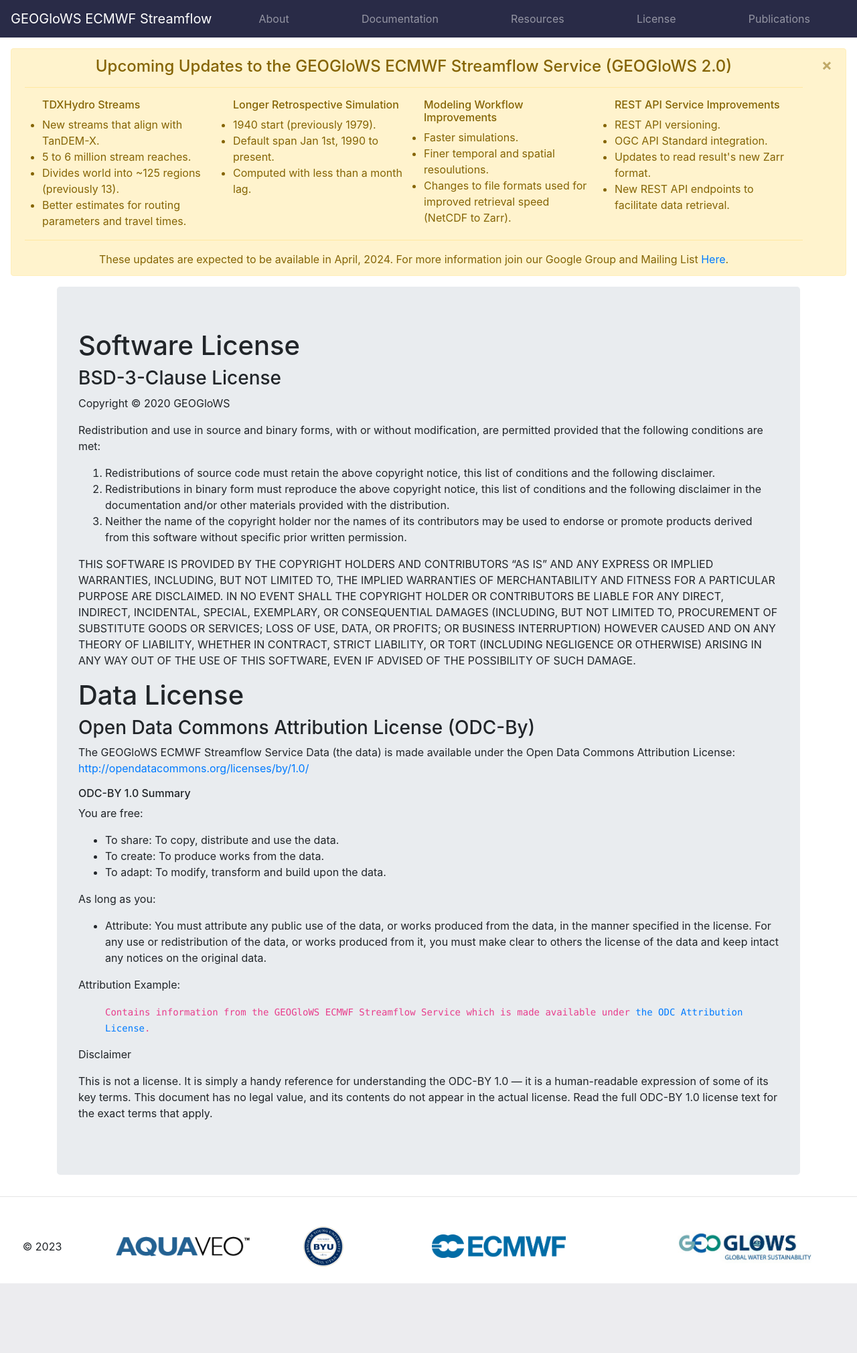
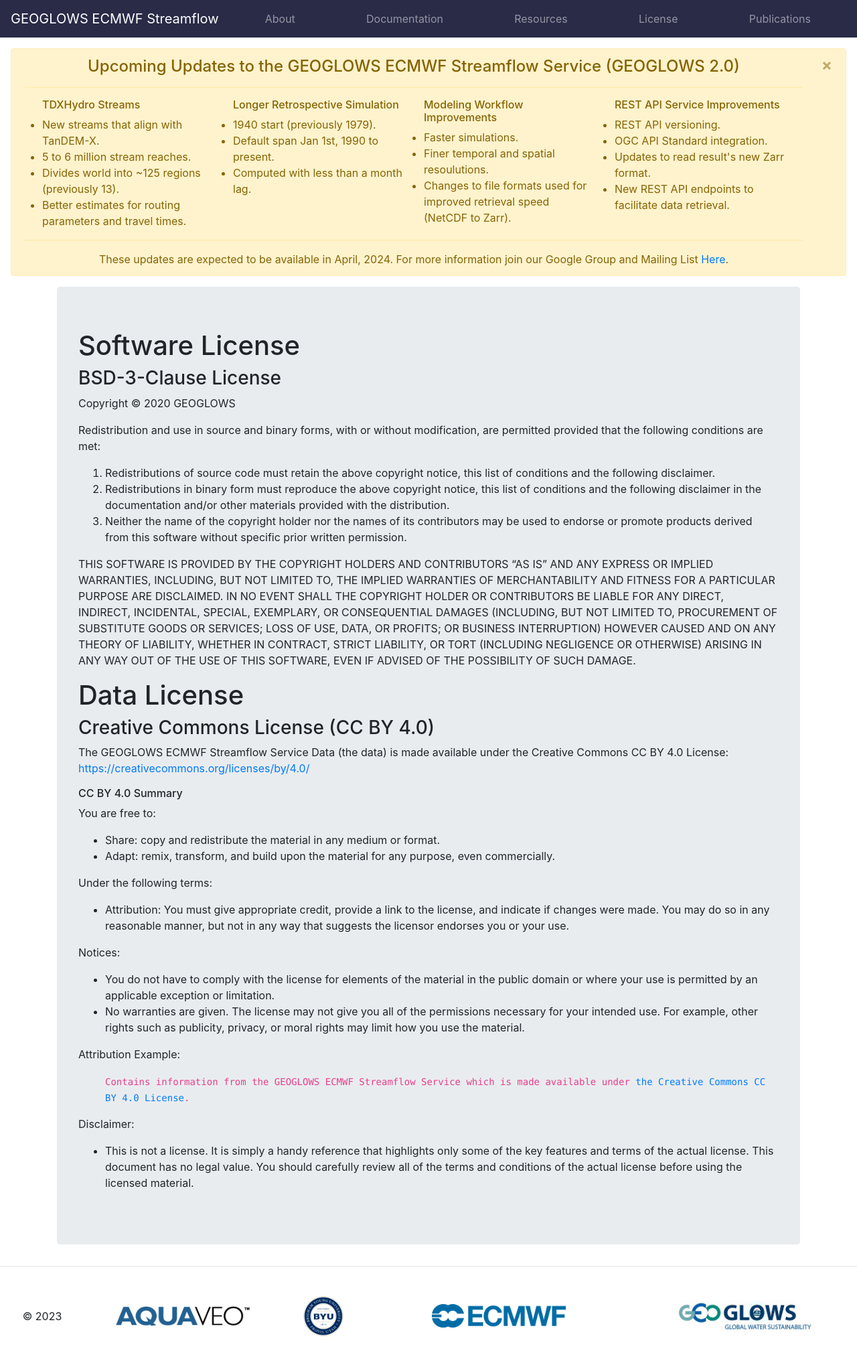
Before and after one commit to geoglows/geoglows-rest-api, a Flask app: page /license in a window 1280 px wide. Shown: the whole page at 67% size. Before the commit the page ends 1916 px from the top, so only its background shows below. Run offline with Flask 3, Linux system fonts and the light colour scheme; parts of the project's set-up code (start-up, migrations or seed data) failed here and were passed over; some libraries are stand-ins or nearby versions.

Commit message:
updated license to cc; updated geoglows spelling

```diff
--- a/GSP_API/templates/base_template.html
+++ b/GSP_API/templates/base_template.html
@@ -4,7 +4,7 @@
   <title>{% block title %}{% endblock %}</title>
   <meta charset="utf-8">
   <meta http-equiv="X-UA-Compatible" content="IE=edge">
-  <meta name="description" content="GEOGloWS ECMWF Streamflow Service">
+  <meta name="description" content="GEOGLOWS ECMWF Streamflow Service">
   <meta name="author" content="Riley Hales">
   <meta name="viewport" content="width=device-width, initial-scale=1">
   <link rel="shortcut icon" href="/static/images/favicon.ico" type="image/x-icon">
@@ -21,7 +21,7 @@
 <body>
 {% block navbar %}
   <nav class="navbar navbar-expand-lg navbar-dark" style="background-color:#292b47;">
-    <a class="navbar-brand" href="{{ url_for('home') }}">GEOGloWS ECMWF Streamflow</a>
+    <a class="navbar-brand" href="{{ url_for('home') }}">GEOGLOWS ECMWF Streamflow</a>
     <button class="navbar-toggler" type="button" data-toggle="collapse" data-target="#navbarNav" aria-controls="navbarNav" aria-expanded="false" aria-label="Toggle navigation">
       <span class="navbar-toggler-icon"></span>
     </button>
@@ -38,7 +38,7 @@
   {% block flash_message %}
     <div id="flashMessage" class="alert alert-warning alert-dismissible" role="alert" style="display:none;margin:1rem;">
       <h4 class="alert-heading" style="text-align:center;">
-        Upcoming Updates to the GEOGloWS ECMWF Streamflow Service (GEOGloWS 2.0)
+        Upcoming Updates to the GEOGLOWS ECMWF Streamflow Service (GEOGLOWS 2.0)
       </h4>
       <hr>
       <div class="container" style="min-width:90%">
@@ -125,7 +125,7 @@
       </div>
       <div class="col-md-3 text-center">
         <a href="https://www.geoglows.org/" target="_blank" style="line-height: 60px;">
-          <img src="/static/images/geoglowslogo.png" alt="GEOGloWS" style="width:200px;margin:auto;vertical-align:middle;display:inline-block;">
+          <img src="/static/images/geoglowslogo.png" alt="GEOGLOWS" style="width:200px;margin:auto;vertical-align:middle;display:inline-block;">
         </a>
       </div>
     </div>
--- a/GSP_API/templates/license.html
+++ b/GSP_API/templates/license.html
@@ -1,11 +1,11 @@
 {% extends "base_template.html" %}
-{% block title %}License - GEOGloWS ECMWF Streamflow Model{% endblock %}
+{% block title %}License - GEOGLOWS ECMWF Streamflow Model{% endblock %}
 
 {% block page_content %}
   <h1>Software License</h1>
   <h3>BSD-3-Clause License</h3>
   <p>
-    Copyright &#169; 2020 GEOGloWS
+    Copyright &#169; 2020 GEOGLOWS
   </p>
   <p>
     Redistribution and use in source and binary forms, with or without modification, are permitted provided that the following conditions are met:
@@ -25,31 +25,39 @@
       THIS SOFTWARE IS PROVIDED BY THE COPYRIGHT HOLDERS AND CONTRIBUTORS “AS IS” AND ANY EXPRESS OR IMPLIED WARRANTIES, INCLUDING, BUT NOT LIMITED TO, THE IMPLIED WARRANTIES OF MERCHANTABILITY AND FITNESS FOR A PARTICULAR PURPOSE ARE DISCLAIMED. IN NO EVENT SHALL THE COPYRIGHT HOLDER OR CONTRIBUTORS BE LIABLE FOR ANY DIRECT, INDIRECT, INCIDENTAL, SPECIAL, EXEMPLARY, OR CONSEQUENTIAL DAMAGES (INCLUDING, BUT NOT LIMITED TO, PROCUREMENT OF SUBSTITUTE GOODS OR SERVICES; LOSS OF USE, DATA, OR PROFITS; OR BUSINESS INTERRUPTION) HOWEVER CAUSED AND ON ANY THEORY OF LIABILITY, WHETHER IN CONTRACT, STRICT LIABILITY, OR TORT (INCLUDING NEGLIGENCE OR OTHERWISE) ARISING IN ANY WAY OUT OF THE USE OF THIS SOFTWARE, EVEN IF ADVISED OF THE POSSIBILITY OF SUCH DAMAGE.
   </p>
   <h1>Data License</h1>
-  <h3>Open Data Commons Attribution License (ODC-By)</h3>
+  <h3>Creative Commons License (CC BY 4.0)</h3>
   <p>
-    The GEOGloWS ECMWF Streamflow Service Data (the data) is made available under the Open Data Commons Attribution License: <a href="http://opendatacommons.org/licenses/by/1.0/" target="_blank">http://opendatacommons.org/licenses/by/1.0/</a>
+    The GEOGLOWS ECMWF Streamflow Service Data (the data) is made available under the Creative Commons CC BY 4.0 License: <a href="https://creativecommons.org/licenses/by/4.0/" target="_blank">https://creativecommons.org/licenses/by/4.0/</a>
   </p>
-  <h6>ODC-BY 1.0 Summary</h6>
+  <h6>CC BY 4.0 Summary</h6>
   <p>
-    You are free:
+    You are free to:
   </p>
   <ul>
     <li>
-      To share: To copy, distribute and use the data.
+      Share: copy and redistribute the material in any medium or format.
     </li>
     <li>
-      To create: To produce works from the data.
-    </li>
-    <li>
-      To adapt: To modify, transform and build upon the data.
+      Adapt: remix, transform, and build upon the material for any purpose, even commercially.
     </li>
   </ul>
   <p>
-    As long as you:
+    Under the following terms:
   </p>
   <ul>
     <li>
-      Attribute: You must attribute any public use of the data, or works produced from the data, in the manner specified in the license. For any use or redistribution of the data, or works produced from it, you must make clear to others the license of the data and keep intact any notices on the original data.
+      Attribution: You must give appropriate credit, provide a link to the license, and indicate if changes were made. You may do so in any reasonable manner, but not in any way that suggests the licensor endorses you or your use.
+    </li>
+  </ul>
+  <p>
+    Notices:
+  </p>
+  <ul>
+    <li>
+      You do not have to comply with the license for elements of the material in the public domain or where your use is permitted by an applicable exception or limitation.
+    </li>
+    <li>
+      No warranties are given. The license may not give you all of the permissions necessary for your intended use. For example, other rights such as publicity, privacy, or moral rights may limit how you use the material.
     </li>
   </ul>
   <p>
@@ -58,14 +66,17 @@
   <ul style="list-style-type: none;">
     <li>
       <code>
-        Contains information from the GEOGloWS ECMWF Streamflow Service which is made available under <a href="http://opendatacommons.org/licenses/by/1.0/" target="_blank">the ODC Attribution License</a>.
+        Contains information from the GEOGLOWS ECMWF Streamflow Service which is made available under <a href="https://creativecommons.org/licenses/by/4.0/" target="_blank">the Creative Commons CC BY 4.0 License</a>.
       </code>
     </li>
   </ul>
   <p>
-    Disclaimer
+    Disclaimer:
   </p>
+  <ul>
+    <li>
+      This is not a license. It is simply a handy reference that highlights only some of the key features and terms of the actual license. This document has no legal value. You should carefully review all of the terms and conditions of the actual license before using the licensed material.
+    </li>
+  </ul>
   <p>
-    This is not a license. It is simply a handy reference for understanding the ODC-BY 1.0 — it is a human-readable expression of some of its key terms. This document has no legal value, and its contents do not appear in the actual license. Read the full ODC-BY 1.0 license text for the exact terms that apply.
-  </p>
 {% endblock %}
```
Also changed, not shown: GSP_API/templates/about.html (+8 -8 lines), GSP_API/templates/documentation.html (+2 -2 lines), GSP_API/templates/home.html (+4 -4 lines), GSP_API/templates/publications.html (+4 -4 lines), GSP_API/templates/resources.html (+7 -7 lines).
